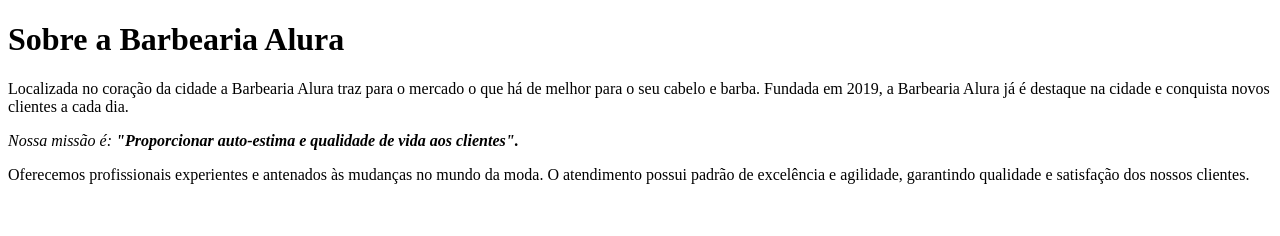
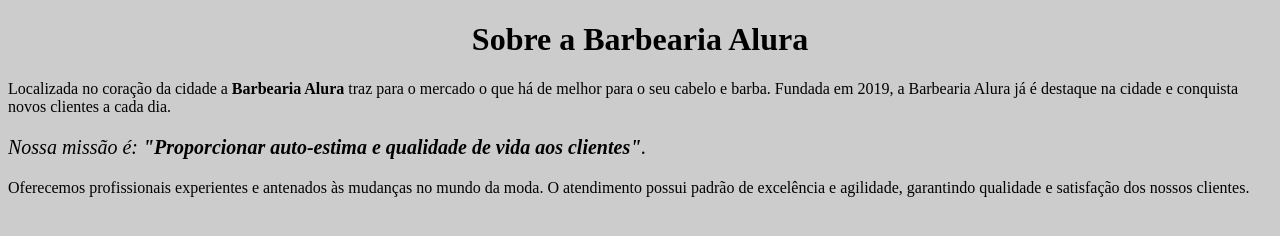
Before and after one commit to nick18martins/1BBarbearia, a plain HTML site: page index.html in a window 1280 px wide. Drawn offline with Linux system fonts and the light colour scheme.

Commit message:
06/06-css

```diff
--- a/index.html
+++ b/index.html
@@ -2,14 +2,20 @@
 <html lang="pt-br">
 	<head>
 		<meta charset="UTF-8">
-<title> Barbearia Alura </title>
+		<title>Barbearia Alura</title>
+		<link rel="stylesheet" href="style.css">
+
+		<style>
+
+		</style>
 	</head>
+
 	<body>
-<h1>Sobre a Barbearia Alura</h1>
+		<h1 style="text-align: center">Sobre a Barbearia Alura</h1>
 
-<p>Localizada no coração da cidade a Barbearia Alura traz para o mercado o que há de melhor para o seu cabelo e barba. Fundada em 2019, a Barbearia Alura já é destaque na cidade e conquista novos clientes a cada dia.</p>
+		<p>Localizada no coração da cidade a <strong>Barbearia Alura</strong> traz para o mercado o que há de melhor para o seu cabelo e barba. Fundada em 2019, a Barbearia Alura já é destaque na cidade e conquista novos clientes a cada dia.</p>
 
-<p><em>Nossa missão é:<strong> "Proporcionar auto-estima e qualidade de vida aos clientes".</strong></em></p>
+		<p style="font-size: 20px"><em>Nossa missão é: <strong>"Proporcionar auto-estima e qualidade de vida aos clientes"</strong>.</em></p>
 
 		<p>Oferecemos profissionais experientes e antenados às mudanças no mundo da moda. O atendimento possui padrão de excelência e agilidade, garantindo qualidade e satisfação dos nossos clientes.</p>
 	</body>
--- /dev/null
+++ b/style.css
@@ -0,0 +1,3 @@
+body {
+	background: #CCCCCC
+}
```
Lines whose indentation alone changed are shown as unchanged.
